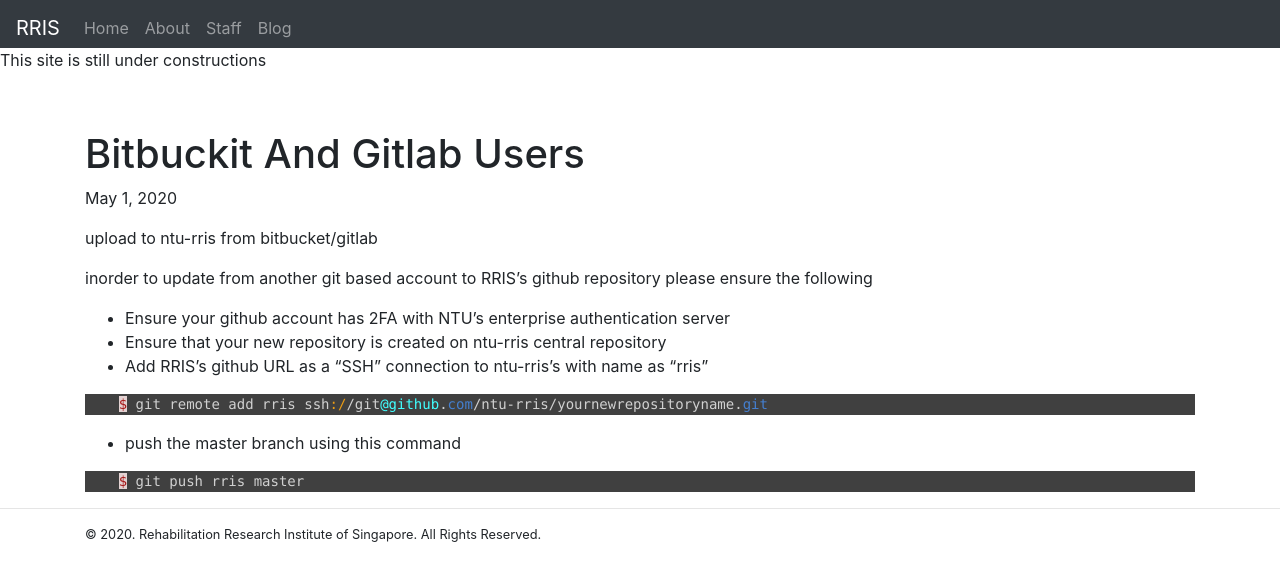
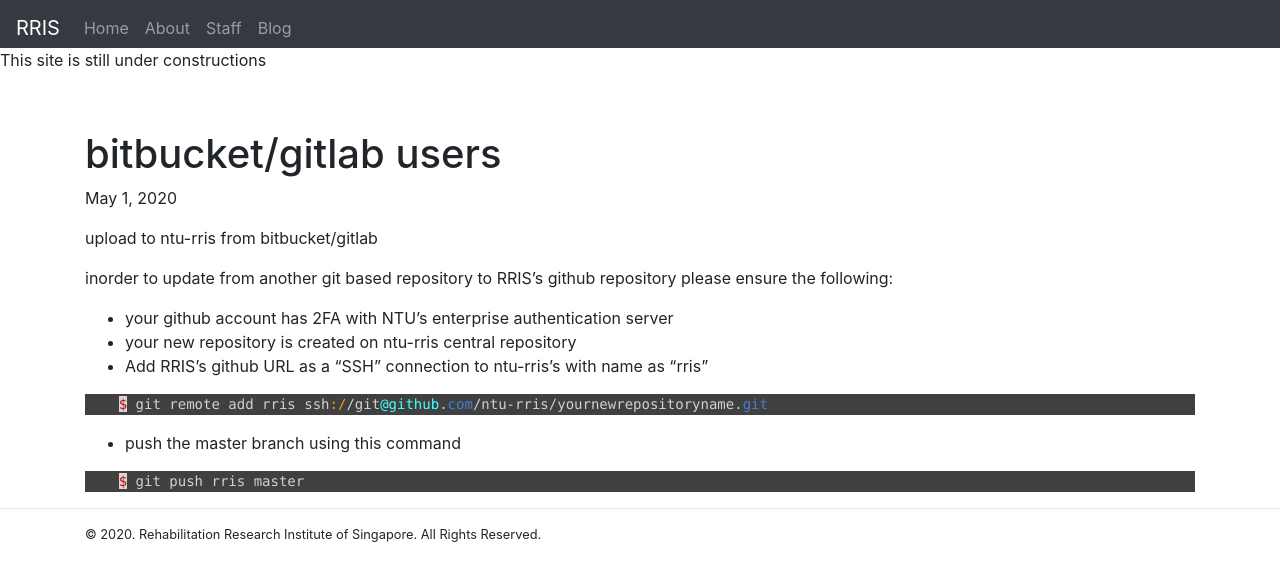
Before and after one commit to ntu-rris/ntu-rris.github.io, a Jekyll site: the page built from _posts/2020-05-01-bitbuckit-and-gitlab-users.md, in a window 1280 px wide. Shown: the top 581 px of the page. Built offline with Jekyll 4.4.1, drawn with Linux system fonts in a browser that asks for light colours.

```diff
--- a/_config.yml
+++ b/_config.yml
@@ -43,7 +43,7 @@ sass:
 
 include: [ ]
 
-exclude: [ Rakefile, Ref, node_modules ]
+exclude: [ "*-", "*~", Rakefile, Ref, node_modules/, package.json, package-lock.json ]
 # Exclude from processing.
 # The following items will not be processed, by default.
 # Any item listed under the `exclude:` key here will be automatically added to
--- a/_posts/2020-05-01-bitbuckit-and-gitlab-users.md
+++ b/_posts/2020-05-01-bitbuckit-and-gitlab-users.md
@@ -1,13 +1,13 @@
 ---
+title: bitbucket/gitlab users
 ---
-
 upload to ntu-rris from bitbucket/gitlab
 
-inorder to update from another git based account to RRIS's github repository
-please ensure the following
+inorder to update from another git based repository to RRIS's github repository
+please ensure the following:
 
-* Ensure your github account has 2FA with NTU's enterprise authentication server
-* Ensure that your new repository is created on ntu-rris central repository
+* your github account has 2FA with NTU's enterprise authentication server
+* your new repository is created on ntu-rris central repository
 * Add RRIS's github URL as a "SSH" connection to ntu-rris's with name as "rris"
 {% highlight ruby %}
     $ git remote add rris ssh://git@github.com/ntu-rris/yournewrepositoryname.git
```
Also changed, not shown: _posts/2016-07-26-name-of-post.md (deleted, +0 -3 lines), _posts/2018-08-19-more-about-apples.md (deleted, +0 -11 lines), _posts/2018-08-22-bananaforcooking.md (deleted, +0 -12 lines), _posts/2018-08-22-kiwifruits.md (deleted, +0 -12 lines), about.md (+1 -1 lines), debug.md (deleted, +0 -25 lines), home.md (+4 -7 lines), readme.md.
